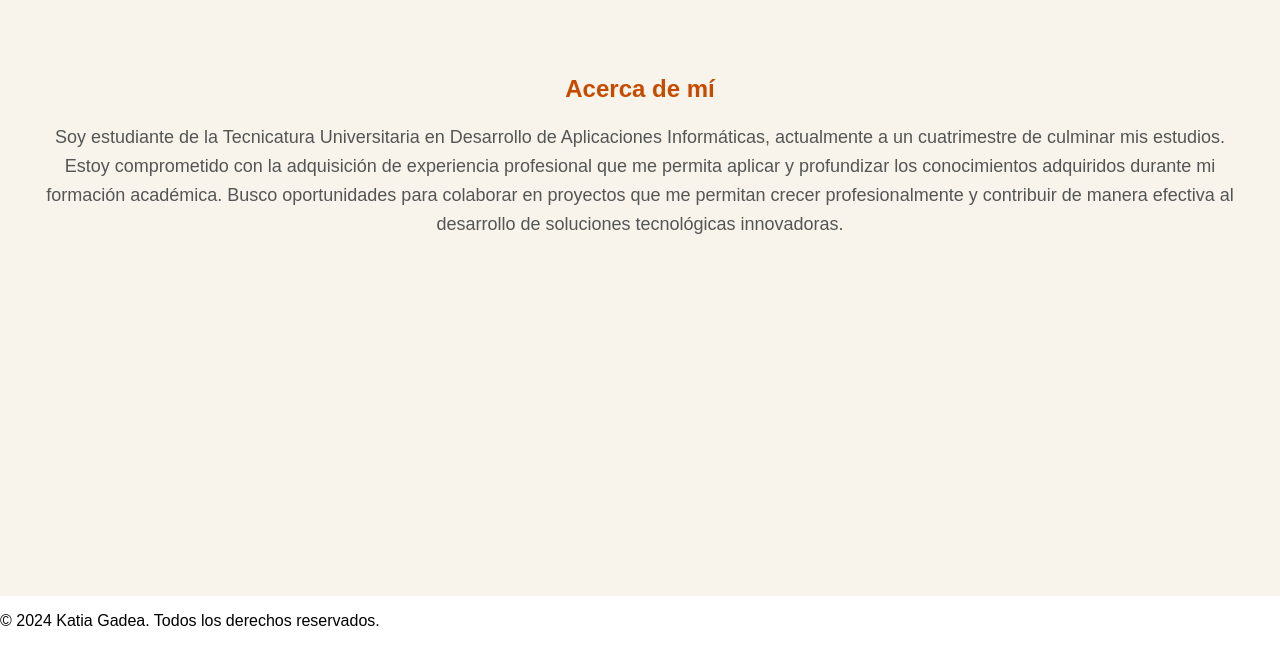
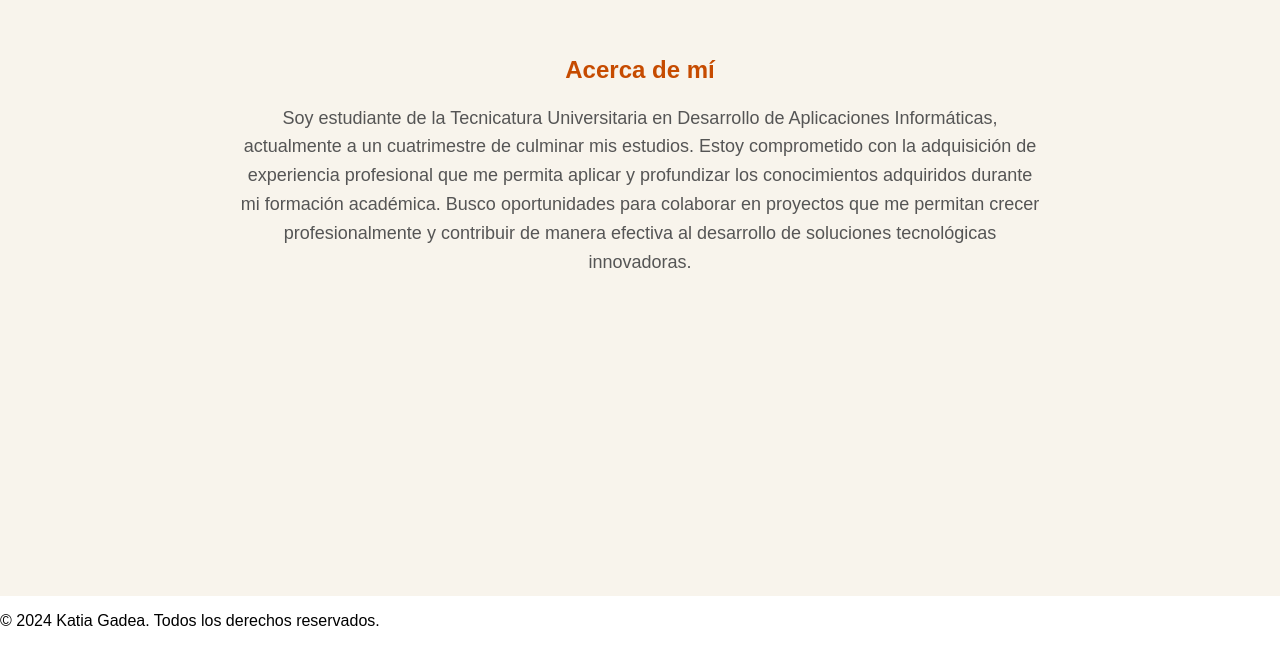
Before and after one commit to katia-otot/portafolio, an Angular app: page /about in a window 1280 px wide. Shown: the part 284-930 px from the top of the page. Built offline with nearby package versions, Linux system fonts and the light colour scheme.

Commit message:
aboun mejorado

```diff
--- a/src/app/about/about.component.css
+++ b/src/app/about/about.component.css
@@ -18,5 +18,7 @@
     font-size: 18px;
     color: #555;
     line-height: 1.6;
-    text-align: center; /* Centrar el texto */
+    text-align: center;
+    max-width: 800px; /* Añadimos un ancho máximo */
+    margin: 0 auto; /* Centramos el párrafo */
   }
--- a/src/app/about/about.component.html
+++ b/src/app/about/about.component.html
@@ -1,7 +1,7 @@
 <section class="about d-flex flex-column justify-content-center align-items-center min-vh-100 p-4">
   <div class="container">
     <div class="row justify-content-center">
-      <div class="col-12 col-md-10 col-lg-8 text-center">
+      <div class="col-12 col-md-8 col-lg-6 text-center">
         <div class="text-center p-3 p-md-4 p-lg-5">
           <h2 class="fs-1 fw-normal mb-4">Acerca de mí</h2>
           <p class="fs-5 lh-lg text-center">
```
